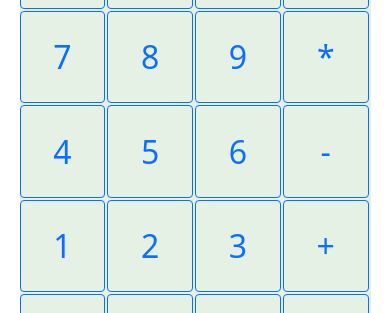
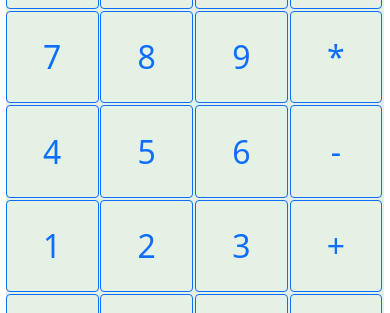
Before and after one commit to VachnaRamChoudhary/newCalculator, a plain HTML site: page index.html in a window 390 px wide. Shown: the part 298-611 px from the top of the page. Drawn offline with nearby package versions, Linux system fonts and the light colour scheme.

Commit message:
Update calculator.css

```diff
--- a/calculator.css
+++ b/calculator.css
@@ -18,18 +18,7 @@
     width:60%;
   }
 }
-@media screen and (max-width:900px) {
-  .cal{
-    position: relative;
-    /* border: 2px solid red; */
-    margin:3% auto;
-    height: 80vh;
-    min-width: 300px;
-    min-height: 300px;
-    width:75%;
-  }
-}
-@media screen and (max-width:800px) {
+@media screen and (max-width:1100px) {
   .cal{
     position: relative;
     /* border: 2px solid red; */
@@ -38,6 +27,17 @@
     min-width: 300px;
     min-height: 300px;
     width:90%;
+  }
+}
+@media screen and (max-width:1050px) {
+  .cal{
+    position: relative;
+    /* border: 2px solid red; */
+    margin:3% auto;
+    height: 80vh;
+    min-width: 300px;
+    min-height: 300px;
+    width:97%;
   }
 }
 .disp{
```
